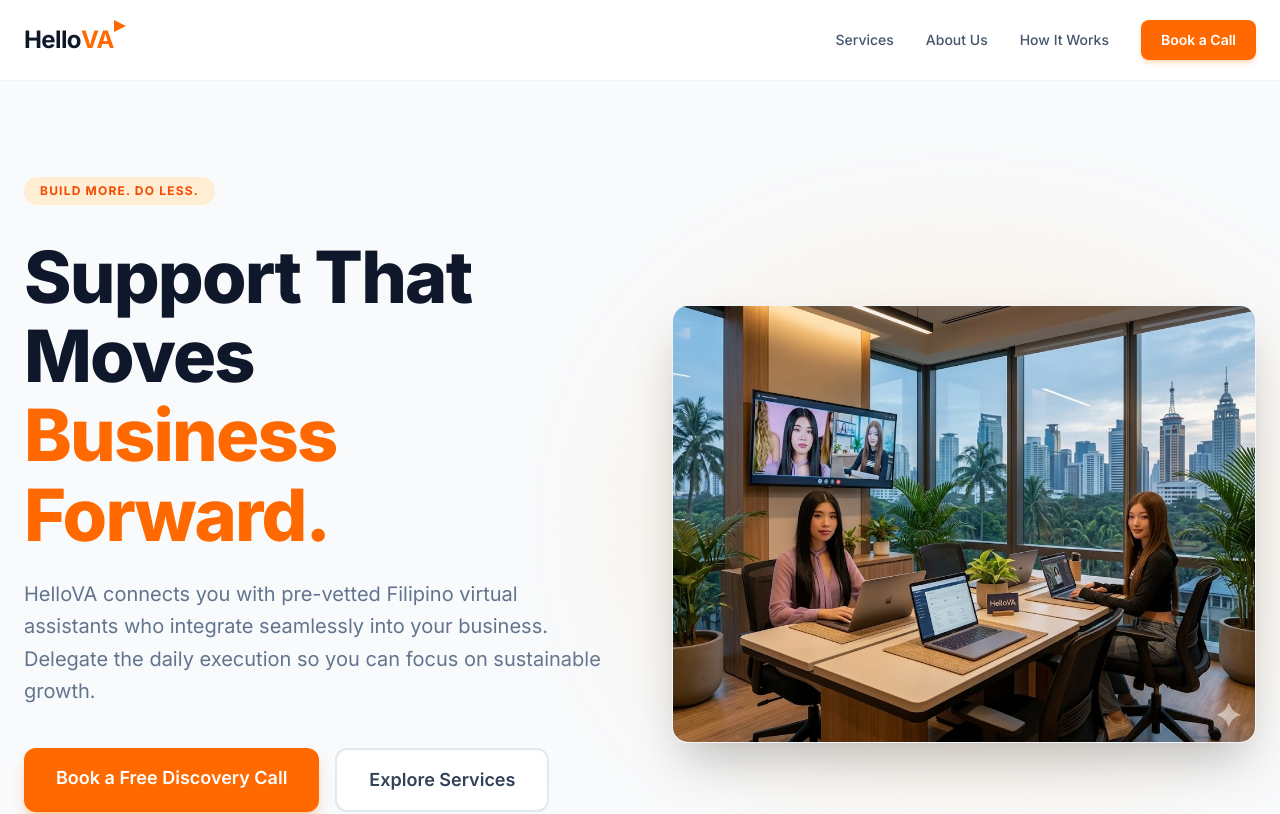
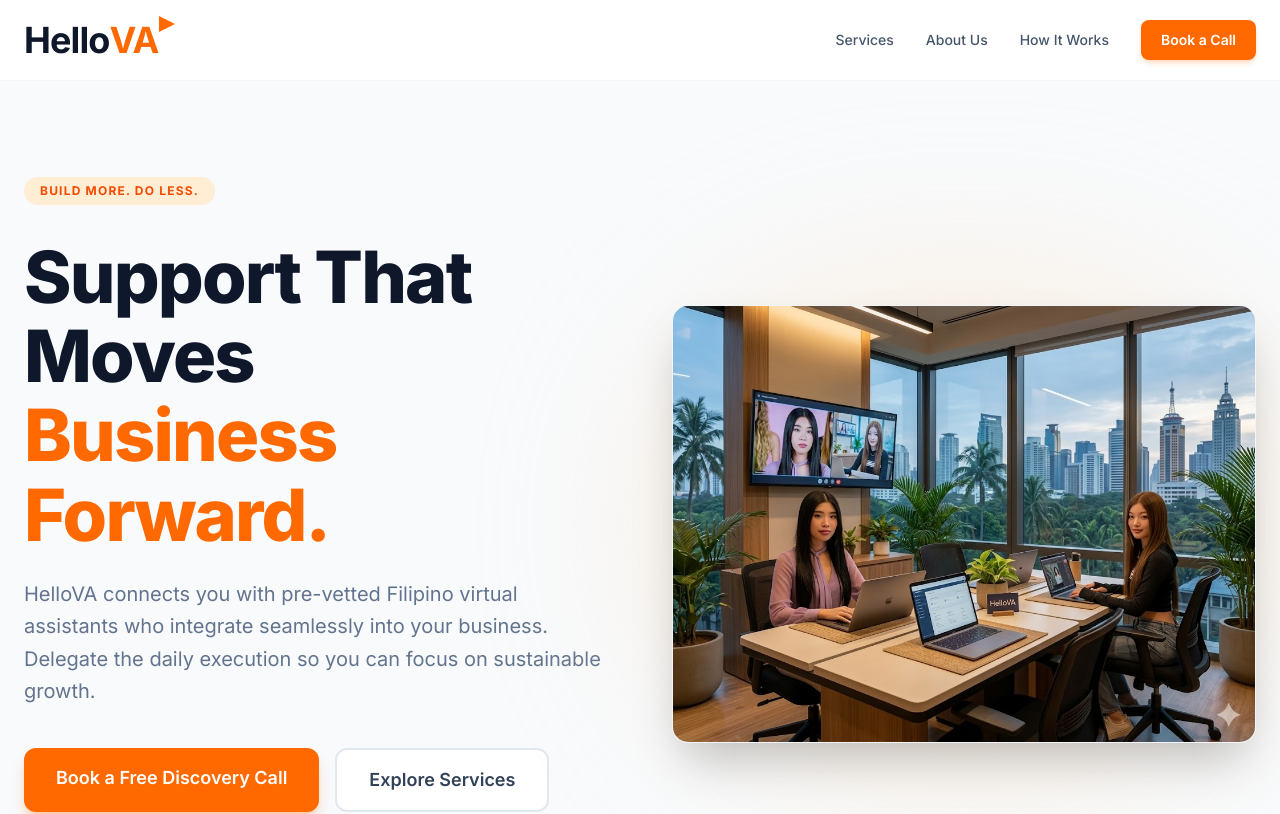
Before and after one commit to alfeogalvez/my-agency-site, a Next.js app: page / in a window 1280 px wide. Shown: the top 814 px of the page. Built offline with nearby package versions, Linux system fonts and the light colour scheme.

Commit message:
Added dedicated About and Services pages

```diff
--- a/app/page.tsx
+++ b/app/page.tsx
@@ -12,14 +12,14 @@ export default function Home() {
         <div className="max-w-7xl mx-auto px-6 h-20 flex items-center justify-between">
 
           {/* LOGO */}
-          <div className="text-2xl font-bold tracking-tight flex items-center relative">
+          <a href="/" className="text-4xl font-bold tracking-tight flex items-center relative">
             <span className="text-slate-900">Hello</span>
             <span className="text-orange-500">VA</span>
-            {/* Small orange triangle accent inspired by the logo */}
-            <svg className="w-3 h-3 text-orange-500 absolute -top-1 -right-3" fill="currentColor" viewBox="0 0 24 24">
+            {/* Scaled the triangle to match the new larger text size */}
+            <svg className="w-4 h-4 text-orange-500 absolute -top-1 -right-4" fill="currentColor" viewBox="0 0 24 24">
               <path d="M24 12l-24 12V0z" />
             </svg>
-          </div>
+          </a>
 
           <div className="hidden md:flex items-center gap-8 text-sm font-medium text-slate-600">
             {/* UPDATED LINKS HERE */}
```
